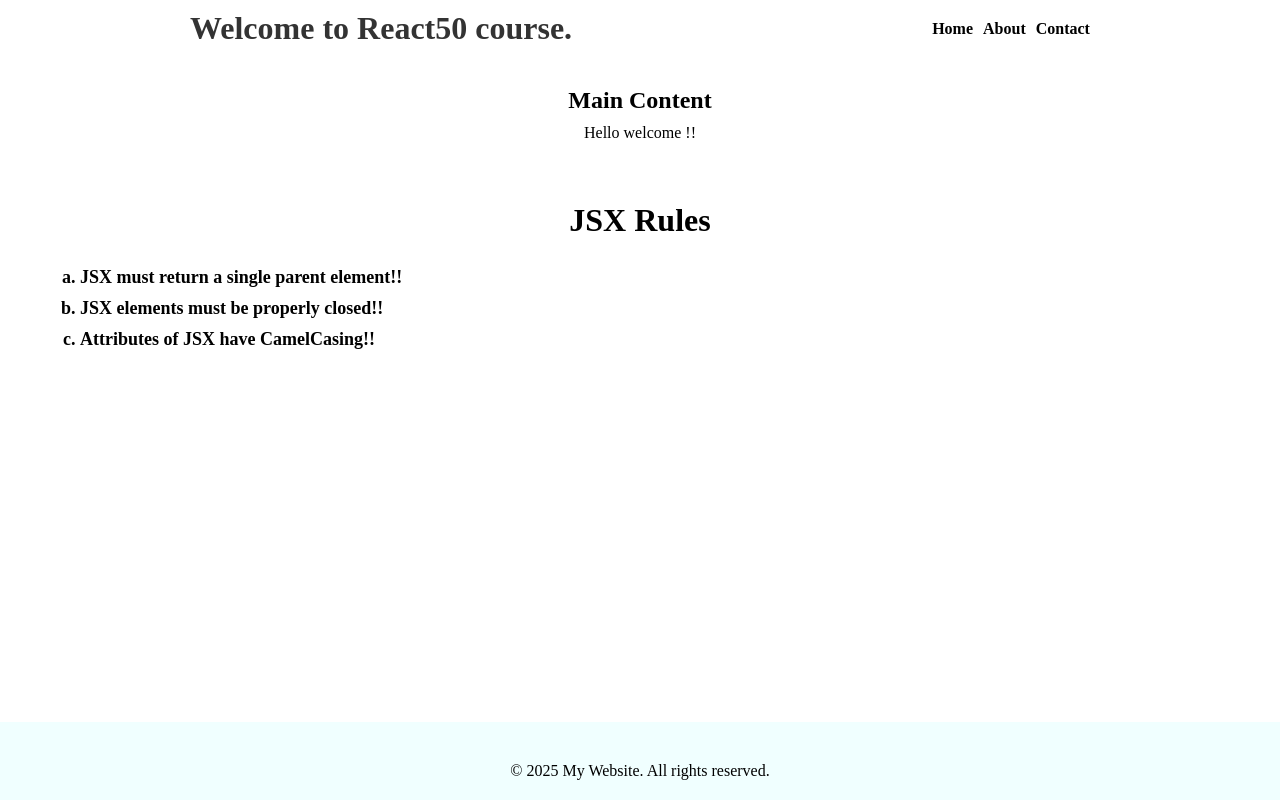
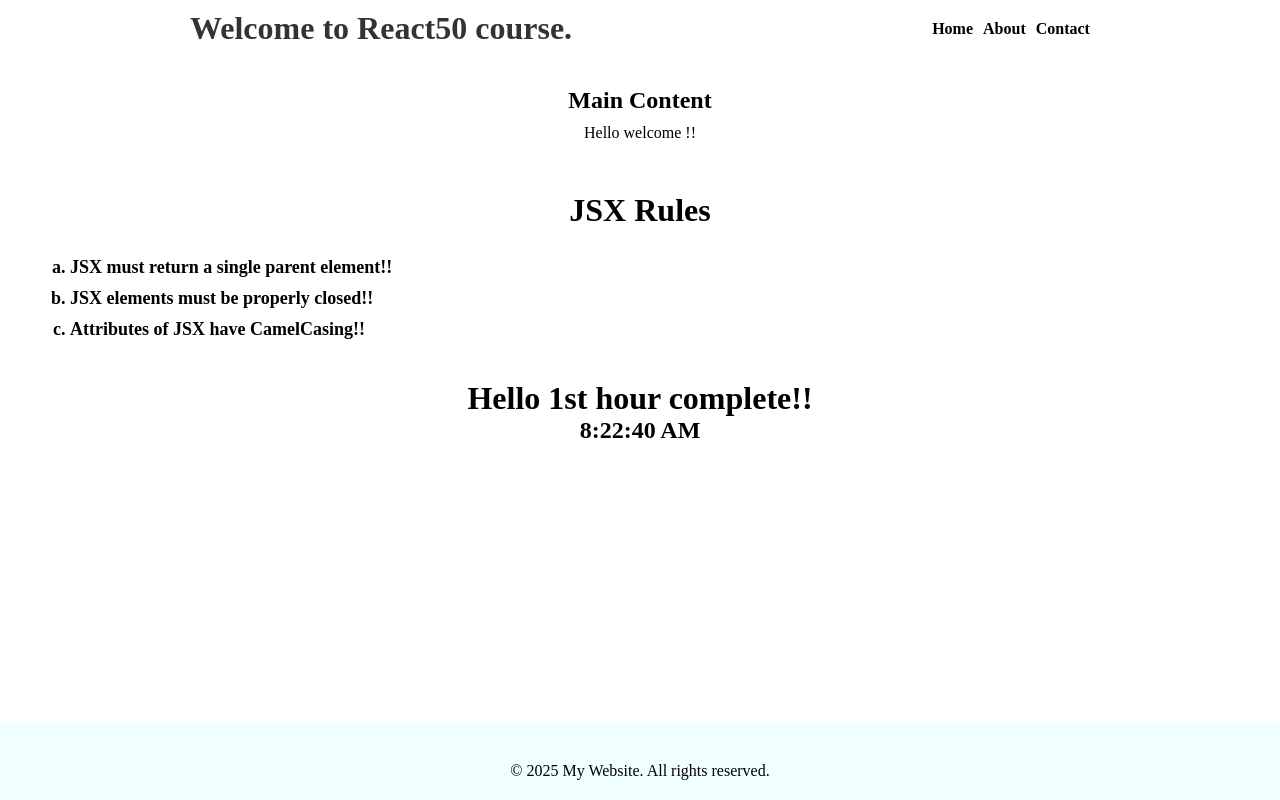
Before and after one commit to dariogeorge21/react50, a React (Vite) app: page / in a window 1280 px wide. Built offline with nearby package versions, Linux system fonts and the light colour scheme.

Commit message:
embedding 1

```diff
--- a/src/App.tsx
+++ b/src/App.tsx
@@ -3,6 +3,7 @@ import "./App.css"
 import  Footer from "./components/Footer/Footer"
 import MainContent from "./components/MainContent/MainContent"
 import JSXRules from "./components/JSXRules/JSXRules"
+import Greeting from "./components/Greeting/Greeting"
 
 const App = () => {
   return (
@@ -11,6 +12,8 @@ const App = () => {
       <Footer />
       <MainContent />
       <JSXRules />
+      <Greeting />
+
 
     </div>
   )
--- /dev/null
+++ b/src/components/Greeting/Greeting.module.css
@@ -0,0 +1,16 @@
+.container{
+    display: flex;
+    flex-direction: column;
+    align-items: center;
+    justify-content: center;
+}
+.WelcomeMessage{
+    font-size: 2rem;
+    font-weight: bold;
+    color: rgb(0, 0, 0);
+}
+.time{
+    font-size: 1.5rem;
+    font-weight: bold;
+    color: rgb(0, 0, 0);
+}
--- /dev/null
+++ b/src/components/Greeting/Greeting.tsx
@@ -0,0 +1,24 @@
+import { useState, useEffect } from 'react'
+import styles from './Greeting.module.css'
+
+const Greeting = () => {
+    const WelcomeMessage = "Hello 1st hour complete!!"
+    const [currentTime, setCurrentTime] = useState(new Date().toLocaleTimeString())
+
+    useEffect(() => {
+      const timer = setInterval(() => {
+        setCurrentTime(new Date().toLocaleTimeString())
+      }, 1000)
+
+      return () => clearInterval(timer)
+    }, [])
+
+  return (
+    <div className={styles.container}>
+      <h1 className={styles.message}>{WelcomeMessage}</h1>
+      <p className={styles.time}>{currentTime}</p>
+    </div>
+  )
+}
+
+export default Greeting
--- a/src/components/JSXRules/JSXRules.module.css
+++ b/src/components/JSXRules/JSXRules.module.css
@@ -2,8 +2,7 @@
     display: flex;
     padding : 20px;
     flex-direction: column;
-
-    margin: 20px;
+    margin: 10px;
 }
 .header{
     text-align: center;
```
